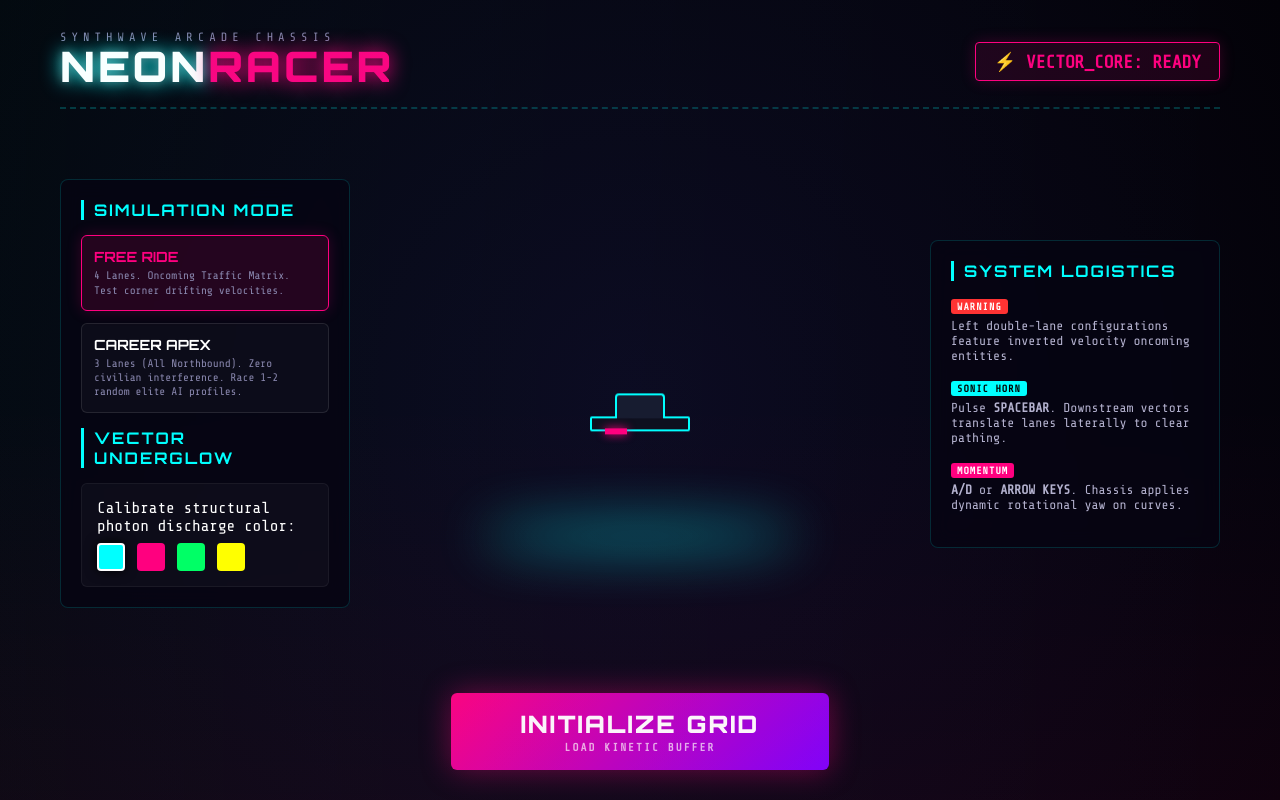
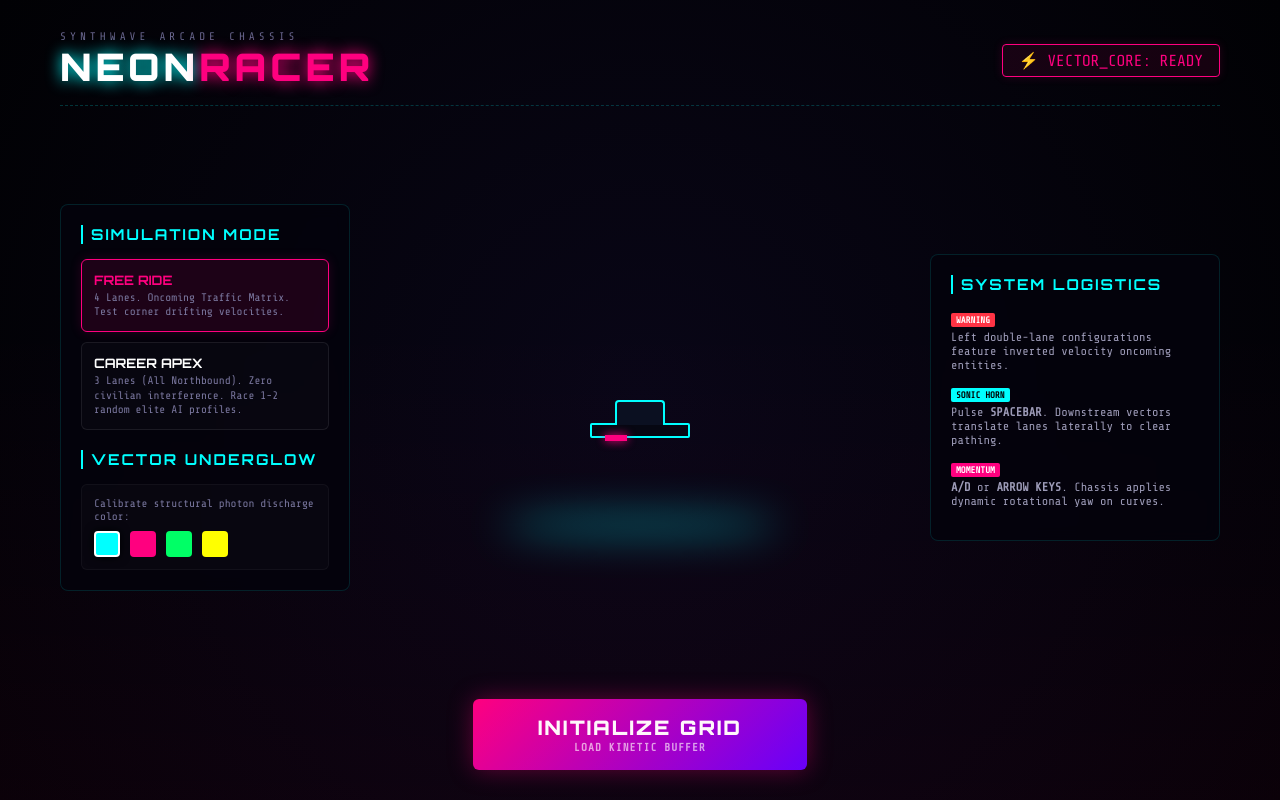
Before and after one commit to sahirpunjwani/racecar-static, a plain HTML site: page index.html in a window 1280 px wide. Drawn offline with nearby package versions, Linux system fonts and the light colour scheme.

Commit message:
Update style.css

```diff
--- a/style.css
+++ b/style.css
@@ -7,7 +7,7 @@
 }
 
 body {
-    background: #03030c;
+    background: #010103;
     color: #fff;
     font-family: 'Share Tech Mono', monospace;
     display: flex;
@@ -18,22 +18,21 @@ body {
     user-select: none;
 }
 
-/* HOMEPAGE LAYOUT */
 #homepage {
     position: relative;
     width: 100vw;
     height: 100vh;
-    background: radial-gradient(circle at center, #0c081f 0%, #030208 100%);
+    background: radial-gradient(circle at center, #090617 0%, #010104 100%);
     display: flex;
     flex-direction: column;
     justify-content: space-between;
     padding: 30px 60px;
     z-index: 2;
-    transition: transform 0.5s cubic-bezier(0.77, 0, 0.175, 1), opacity 0.4s;
+    transition: transform 0.4s cubic-bezier(0.25, 1, 0.5, 1), opacity 0.3s;
 }
 
 #homepage.fade-out {
-    transform: scale(1.1);
+    transform: scale(1.08);
     opacity: 0;
     pointer-events: none;
 }
@@ -41,8 +40,7 @@ body {
 .glow-overlay {
     position: absolute;
     top: 0; left: 0; width: 100%; height: 100%;
-    background: linear-gradient(0deg, rgba(255, 0, 127, 0.05) 0%, transparent 50%),
-                linear-gradient(90deg, rgba(0, 255, 255, 0.03) 0%, transparent 100%);
+    background: linear-gradient(0deg, rgba(255, 0, 127, 0.04) 0%, transparent 60%);
     pointer-events: none;
 }
 
@@ -50,240 +48,148 @@ body {
     display: flex;
     justify-content: space-between;
     align-items: center;
-    border-bottom: 2px dashed rgba(0, 255, 255, 0.2);
+    border-bottom: 1px dashed rgba(0, 255, 255, 0.2);
     padding-bottom: 15px;
 }
 
 .logo-container h1 {
     font-family: 'Orbitron', sans-serif;
-    font-size: 42px;
+    font-size: 38px;
     font-weight: 900;
-    letter-spacing: 3px;
+    letter-spacing: 4px;
     color: #fff;
-    text-shadow: 0 0 10px rgba(255,255,255,0.3), 0 0 20px #00ffff;
+    text-shadow: 0 0 15px #00ffff;
 }
 
 .logo-container .alt-color {
     color: #ff007f;
-    text-shadow: 0 0 20px #ff007f;
+    text-shadow: 0 0 15px #ff007f;
 }
 
 .tagline {
-    font-size: 12px;
-    letter-spacing: 5px;
-    color: #8a88af;
+    font-size: 11px;
+    letter-spacing: 4px;
+    color: #6a678f;
     display: block;
-    margin-bottom: -4px;
 }
 
 .stat-pill {
-    background: rgba(255, 0, 127, 0.1);
+    background: rgba(255, 0, 127, 0.08);
     border: 1px solid #ff007f;
-    padding: 8px 18px;
-    font-size: 18px;
-    font-weight: bold;
+    padding: 6px 16px;
+    font-size: 16px;
     color: #ff007f;
     border-radius: 4px;
-    box-shadow: 0 0 15px rgba(255,0,127,0.2);
+    box-shadow: 0 0 10px rgba(255,0,127,0.15);
 }
 
-/* SHOWROOM CORE INTERFACE */
 .showroom-container {
     display: flex;
     justify-content: space-between;
     align-items: center;
     flex: 1;
-    margin: 30px 0;
+    margin: 20px 0;
 }
 
 .side-panel {
     width: 290px;
-    background: rgba(6, 4, 18, 0.75);
-    border: 1px solid rgba(0, 255, 255, 0.15);
+    background: rgba(4, 3, 12, 0.85);
+    border: 1px solid rgba(0, 255, 255, 0.12);
     border-radius: 8px;
     padding: 20px;
-    backdrop-filter: blur(10px);
+    backdrop-filter: blur(8px);
 }
 
 .side-panel h2 {
     font-family: 'Orbitron', sans-serif;
-    font-size: 16px;
+    font-size: 15px;
     letter-spacing: 2px;
     color: #00ffff;
     margin-bottom: 15px;
-    margin-top: 15px;
-    border-left: 3px solid #00ffff;
-    padding-left: 10px;
+    border-left: 2px solid #00ffff;
+    padding-left: 8px;
 }
-.side-panel h2:first-of-type { margin-top: 0; }
+.side-panel h2:not(:first-of-type) { margin-top: 20px; }
 
-.mode-selection {
-    display: flex;
-    flex-direction: column;
-    gap: 12px;
-}
+.mode-selection { display: flex; flex-direction: column; gap: 10px; }
 
 .mode-card {
-    background: rgba(255, 255, 255, 0.03);
-    border: 1px solid rgba(255, 255, 255, 0.1);
+    background: rgba(255, 255, 255, 0.02);
+    border: 1px solid rgba(255, 255, 255, 0.08);
     padding: 12px;
     border-radius: 6px;
     cursor: pointer;
-    transition: 0.2s;
+    transition: 0.15s;
 }
-
-.mode-card h3 {
-    font-family: 'Orbitron', sans-serif;
-    font-size: 14px;
-    color: #fff;
-    margin-bottom: 4px;
-}
-
-.mode-card p {
-    font-size: 11px;
-    color: #8a88af;
-    line-height: 1.3;
-}
-
-.mode-card:hover {
-    background: rgba(0, 255, 255, 0.05);
-    border-color: rgba(0, 255, 255, 0.3);
-}
-
-.mode-card.active {
-    background: rgba(255, 0, 127, 0.12);
-    border-color: #ff007f;
-    box-shadow: 0 0 15px rgba(255, 0, 127, 0.2);
-}
+.mode-card h3 { font-family: 'Orbitron', sans-serif; font-size: 13px; color: #fff; margin-bottom: 3px; }
+.mode-card p { font-size: 11px; color: #7a779f; line-height: 1.3; }
+.mode-card:hover { background: rgba(0, 255, 255, 0.04); border-color: rgba(0, 255, 255, 0.25); }
+.mode-card.active { background: rgba(255, 0, 127, 0.1); border-color: #ff007f; box-shadow: 0 0 12px rgba(255, 0, 127, 0.15); }
 .mode-card.active h3 { color: #ff007f; }
 
-.upgrade-card {
-    background: rgba(255, 255, 255, 0.03);
-    border: 1px solid rgba(255, 255, 255, 0.05);
-    padding: 15px;
-    border-radius: 6px;
-}
+.upgrade-card { background: rgba(255, 255, 255, 0.02); border: 1px solid rgba(255, 255, 255, 0.04); padding: 12px; border-radius: 6px; }
+.upgrade-card p { font-size: 11px; color: #7a779f; }
 
-.color-picker-grid {
-    display: flex;
-    gap: 12px;
-    margin-top: 8px;
-}
+.color-picker-grid { display: flex; gap: 10px; margin-top: 8px; }
+.color-dot { width: 26px; height: 26px; border-radius: 4px; border: 2px solid transparent; cursor: pointer; transition: 0.15s; }
+.color-dot:hover { transform: scale(1.1); }
+.color-dot.active { border-color: #fff; box-shadow: 0 0 10px currentColor; }
 
-.color-dot {
-    width: 28px;
-    height: 28px;
-    border-radius: 4px;
-    border: 2px solid transparent;
-    cursor: pointer;
-    transition: 0.2s;
-}
-.color-dot:hover { transform: scale(1.15); }
-.color-dot.active { border-color: #fff; box-shadow: 0 0 12px currentColor; }
-
-/* RULES / MANUAL PANEL */
-.info-block { margin-bottom: 15px; }
-.badge {
-    display: inline-block;
-    font-size: 10px;
-    font-weight: bold;
-    padding: 2px 6px;
-    border-radius: 3px;
-    margin-bottom: 4px;
-    letter-spacing: 1px;
-}
-.badge.oncoming { background: #ff3333; color: #fff; }
+.info-block { margin-bottom: 12px; }
+.badge { display: inline-block; font-size: 9px; font-weight: bold; padding: 2px 5px; border-radius: 2px; margin-bottom: 3px; }
+.badge.oncoming { background: #ff3344; color: #fff; }
 .badge.career-info { background: #ffff00; color: #000; }
 .badge.sonic { background: #00ffff; color: #000; }
 .badge.steering { background: #ff007f; color: #fff; }
-.info-block p { font-size: 13px; color: #b4b2cf; }
+.info-block p { font-size: 12px; color: #9d9bb8; }
 
-/* CENTER SHOWROOM VEHICLE DISPLAY */
-.center-showroom {
-    flex: 1;
-    height: 100%;
-    display: flex;
-    flex-direction: column;
-    justify-content: center;
-    align-items: center;
-    position: relative;
-}
-
-.platform-light {
-    position: absolute;
-    bottom: 20%;
-    width: 320px;
-    height: 20px;
-    background: #00ffff;
-    border-radius: 50%;
-    filter: blur(25px);
-    opacity: 0.6;
-    animation: pulseGlow 4s infinite alternate;
-}
-
-.vehicle-preview {
-    transform: scale(1.6);
-    margin-bottom: -40px;
-    animation: floatCar 3s infinite ease-in-out;
-}
+.center-showroom { flex: 1; height: 100%; display: flex; flex-direction: column; justify-content: center; align-items: center; position: relative; }
+.platform-light { position: absolute; bottom: 25%; width: 280px; height: 16px; background: #00ffff; border-radius: 50%; filter: blur(20px); opacity: 0.5; animation: pulseGlow 3s infinite alternate; }
+.vehicle-preview { transform: scale(1.5); margin-bottom: -30px; animation: floatCar 2.5s infinite ease-in-out; }
 
 .preview-car { position: relative; width: 120px; height: 60px; }
-.preview-car .wing {
-    position: absolute; bottom: 5px; left: 10px;
-    width: 100px; height: 15px; background: #0e101f;
-    border: 2px solid #00ffff; border-radius: 2px;
+.preview-car .wing { position: absolute; bottom: 5px; left: 10px; width: 100px; height: 15px; background: #060712; border: 2px solid #00ffff; border-radius: 2px; }
+.preview-car .cabin { position: absolute; bottom: 18px; left: 35px; width: 50px; height: 25px; background: #0b1021; border: 2px solid #00ffff; border-bottom: none; border-radius: 4px 4px 0 0; }
+.preview-car .glow-pipe { position: absolute; bottom: 2px; left: 25px; width: 22px; height: 6px; background: #ff007f; box-shadow: 0 0 10px #ff007f; }
+
+.action-footer { display: flex; justify-content: center; padding-top: 10px; }
+.play-btn {
+    background: linear-gradient(135deg, #ff007f 0%, #6200ff 100%);
+    border: none; color: #fff; padding: 16px 65px; font-family: 'Orbitron', sans-serif; font-size: 20px; font-weight: 900; letter-spacing: 2px; border-radius: 6px; cursor: pointer; box-shadow: 0 0 25px rgba(255, 0, 127, 0.35); transition: 0.2s ease; text-align: center;
 }
-.preview-car .cabin {
-    position: absolute; bottom: 18px; left: 35px;
-    width: 50px; height: 25px; background: #171c30;
-    border: 2px solid #00ffff; border-bottom: none; border-radius: 4px 4px 0 0;
-}
-.preview-car .glow-pipe {
-    position: absolute; bottom: 2px; left: 25px; width: 22px; height: 6px;
-    background: #ff007f; box-shadow: 0 0 10px #ff007f;
-}
+.play-btn:hover { transform: translateY(-2px); box-shadow: 0 0 40px #ff007f; }
+.play-btn .btn-sub { display: block; font-family: 'Share Tech Mono', monospace; font-size: 11px; letter-spacing: 1px; color: rgba(255, 255, 255, 0.65); margin-top: 1px; }
 
-/* FOOTER BUTTONS */
-.action-footer { display: flex; justify-content: center; padding-top: 15px; }
-.play-btn {
-    background: linear-gradient(135deg, #ff007f 0%, #7b00ff 100%);
-    border: none; color: #fff; padding: 16px 70px;
-    font-family: 'Orbitron', sans-serif; font-size: 24px; font-weight: 900;
-    letter-spacing: 2px; border-radius: 6px; cursor: pointer;
-    box-shadow: 0 0 30px rgba(255, 0, 127, 0.4);
-    transition: 0.2s cubic-bezier(0.175, 0.885, 0.32, 1.275); text-align: center;
-}
-.play-btn:hover { transform: scale(1.06); box-shadow: 0 0 45px #ff007f; }
-.play-btn .btn-sub { display: block; font-family: 'Share Tech Mono', monospace; font-size: 11px; letter-spacing: 2px; color: rgba(255, 255, 255, 0.7); margin-top: 2px; }
-
-/* FIX POSITION: ABSOLUTE FOR FIXED ASPECT RATIO CANVAS BOX */
+/* FIXED RECONCILIATION COORD LAYER TARGETING RULES */
 #game-container {
     position: absolute;
     top: 50%; left: 50%;
     transform: translate(-50%, -50%);
     width: 800px; height: 600px;
-    box-shadow: 0 0 60px rgba(0, 255, 255, 0.25), 0 0 30px rgba(255, 0, 128, 0.2);
-    border: 4px solid #ff007f; border-radius: 12px;
+    box-shadow: 0 0 50px rgba(0, 255, 255, 0.2);
+    border: 3px solid #ff007f; border-radius: 12px;
     background: #000; overflow: hidden; z-index: 10;
 }
 #game-container.hidden { display: none !important; }
 canvas { display: block; width: 100%; height: 100%; }
 
-#menu {
-    position: absolute; top: 0; left: 0; width: 100%; height: 100%;
-    background: rgba(3, 3, 8, 0.94); display: flex; flex-direction: column; justify-content: center; align-items: center; z-index: 15;
+#hud {
+    position: absolute; top: 20px; left: 20px; right: 20px;
+    display: flex; justify-content: space-between; font-size: 20px; font-weight: bold;
+    text-shadow: 0 0 6px #00ffff; color: #00ffff; pointer-events: none; z-index: 12;
 }
+.hud-panel { background: rgba(2, 2, 6, 0.9); padding: 8px 16px; border-radius: 4px; border: 1px solid #00ffff; }
+#mode-display { border-color: #ffff00; color: #ffff00; text-shadow: 0 0 6px #ffff00; }
+#speed-panel { border-color: #ff007f; color: #ff007f; text-shadow: 0 0 6px #ff007f; }
+
+#screen-overlay { position: absolute; top: 0; left: 0; width: 100%; height: 100%; background: linear-gradient(rgba(18, 16, 16, 0) 50%, rgba(0, 0, 0, 0.12) 50%), linear-gradient(90deg, rgba(255, 0, 0, 0.02), rgba(0, 255, 0, 0.01), rgba(0, 0, 255, 0.02)); background-size: 100% 4px, 6px 100%; pointer-events: none; z-index: 11; }
+#menu { position: absolute; top: 0; left: 0; width: 100%; height: 100%; background: rgba(2, 2, 5, 0.95); display: flex; flex-direction: column; justify-content: center; align-items: center; z-index: 15; }
 #menu.hidden { display: none !important; }
 
-.btn {
-    background: transparent; border: 2px solid #00ffff; color: #00ffff;
-    padding: 12px 35px; font-size: 18px; cursor: pointer;
-    font-family: inherit; font-weight: bold; text-transform: uppercase;
-    box-shadow: 0 0 15px rgba(0,255,255,0.2); transition: 0.15s; margin-top: 15px;
-}
-.btn:hover { background: #00ffff; color: #000; box-shadow: 0 0 25px #00ffff; }
-.btn.secondary { border-color: #ff007f; color: #ff007f; box-shadow: 0 0 15px rgba(255,0,127,0.2); margin-left: 10px; }
-.btn.secondary:hover { background: #ff007f; color: #000; box-shadow: 0 0 25px #ff007f; }
+.btn { background: transparent; border: 2px solid #00ffff; color: #00ffff; padding: 10px 30px; font-size: 16px; cursor: pointer; font-family: inherit; font-weight: bold; text-transform: uppercase; box-shadow: 0 0 10px rgba(0,255,255,0.15); transition: 0.1s; margin-top: 12px; }
+.btn:hover { background: #00ffff; color: #000; box-shadow: 0 0 20px #00ffff; }
+.btn.secondary { border-color: #ff007f; color: #ff007f; box-shadow: 0 0 10px rgba(255,0,127,0.15); margin-left: 10px; }
+.btn.secondary:hover { background: #ff007f; color: #000; box-shadow: 0 0 20px #ff007f; }
 
-@keyframes floatCar { 0%, 100% { transform: translateY(0px); } 50% { transform: translateY(-10px); } }
-@keyframes pulseGlow { 0% { opacity: 0.4; filter: blur(20px); } 100% { opacity: 0.7; filter: blur(28px); } }
+@keyframes floatCar { 0%, 100% { transform: translateY(0px); } 50% { transform: translateY(-8px); } }
+@keyframes pulseGlow { 0% { opacity: 0.35; } 100% { opacity: 0.65; } }
```
